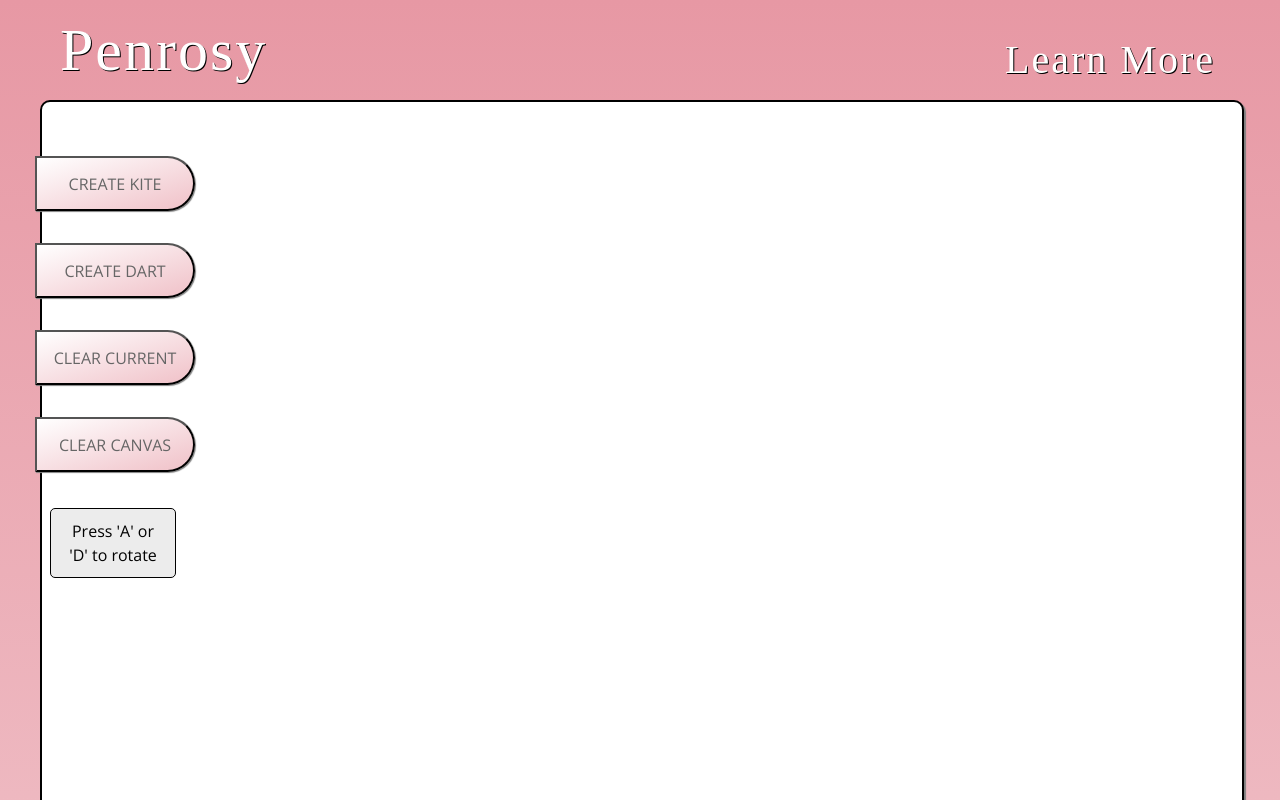
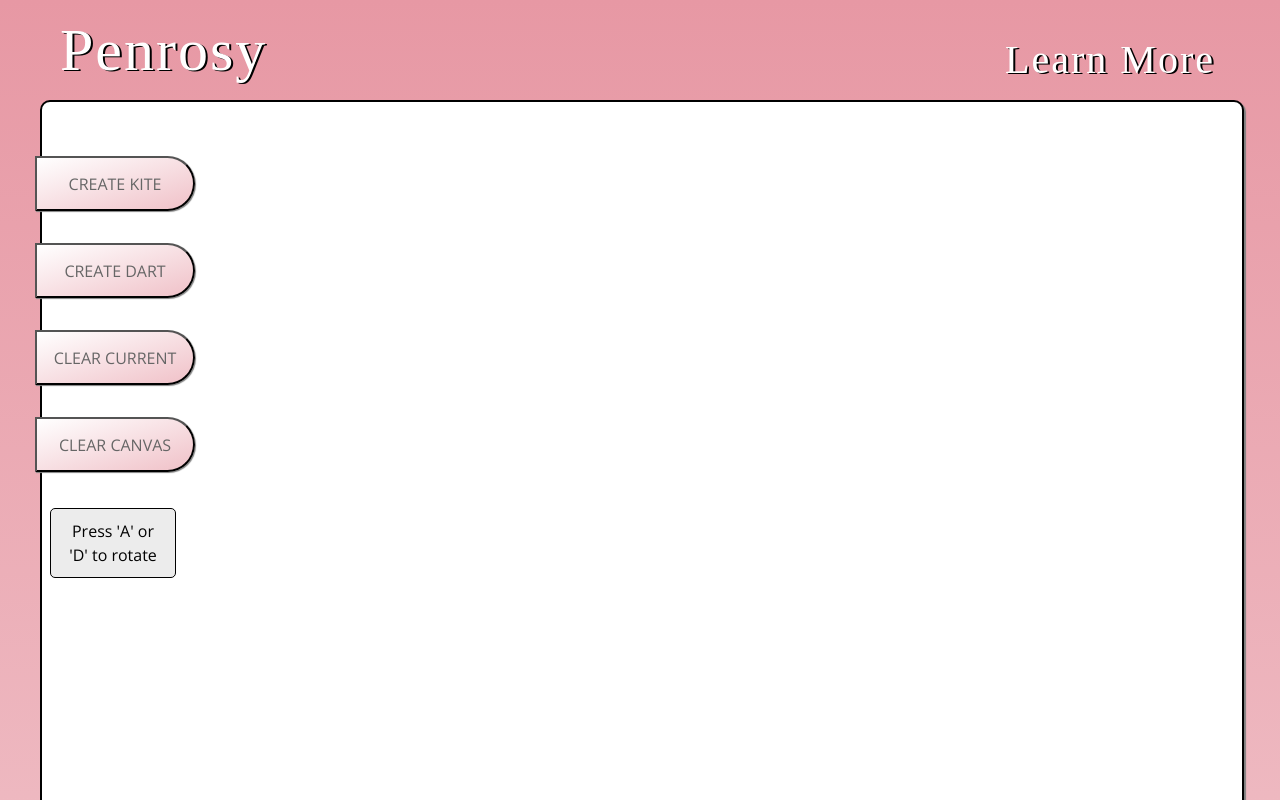
Before and after one commit to dropspindl/penrosy, a website built with webpack: page index.html in a window 1280 px wide. Shown: the top 800 px of the page. Built offline with nearby package versions, Linux system fonts and the light colour scheme; a web font is replaced by a local one.

```diff
--- a/stylesheets/base.css
+++ b/stylesheets/base.css
@@ -26,7 +26,7 @@
     font-family: 'Elsie Swash Caps';
 
     letter-spacing: 2px;
-    text-shadow: 1px 1px black;
+    text-shadow: 2px 1px black;
      margin: 20px;
     width: 100%;
     /* display: flex;
```
